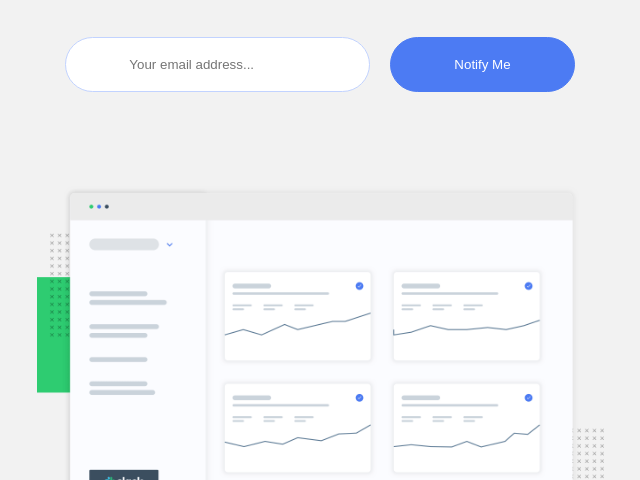
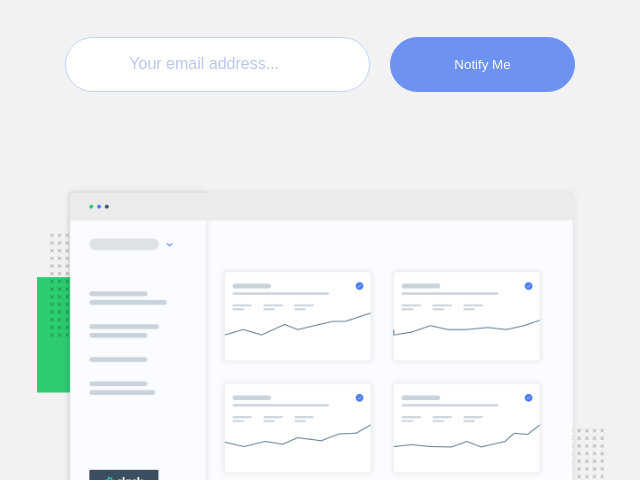
Before and after one commit to VSLC/project-ping-single, a plain HTML site: page index.html in a window 1280 px wide. In both pictures the pointer is over the button "Notify Me". Shown: the part 320-800 px from the top of the page, without its empty margins (320-960 px from the left). Drawn offline with nearby package versions, Linux system fonts and the light colour scheme.

Commit message:
Button hover

```diff
--- a/style.css
+++ b/style.css
@@ -14,6 +14,12 @@ body {
 strong {
     color:#15202A;
     font-weight: bold;
+}
+
+::placeholder {
+    color: #B8C7ED;
+    font-size: 16px;
+    text-align: left;
 }
 
 .icons {
@@ -56,6 +62,12 @@ strong {
     background-color:#4C7BF3;
     border: 1px solid #4C7BF3;
     color: #FFFFFF;
+}
+
+.btn:hover {
+    cursor: pointer;
+    opacity:0.8;
+    transition: 1s;
 }
 
 input {
```
